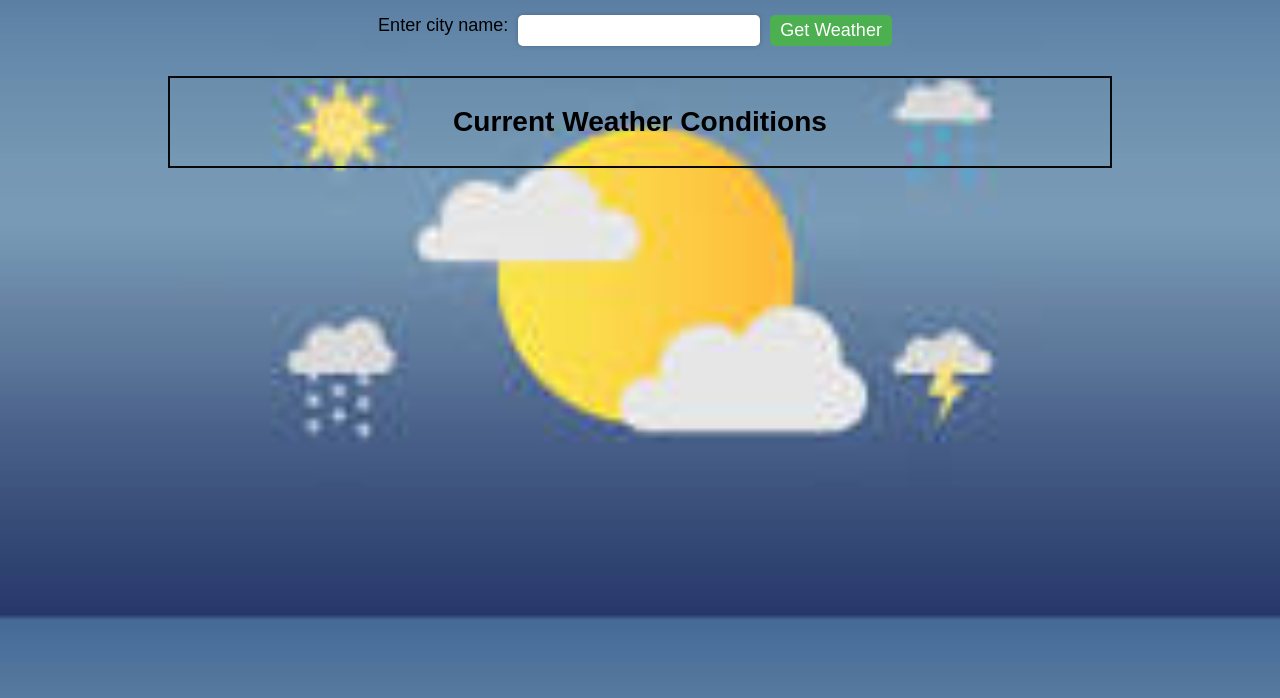
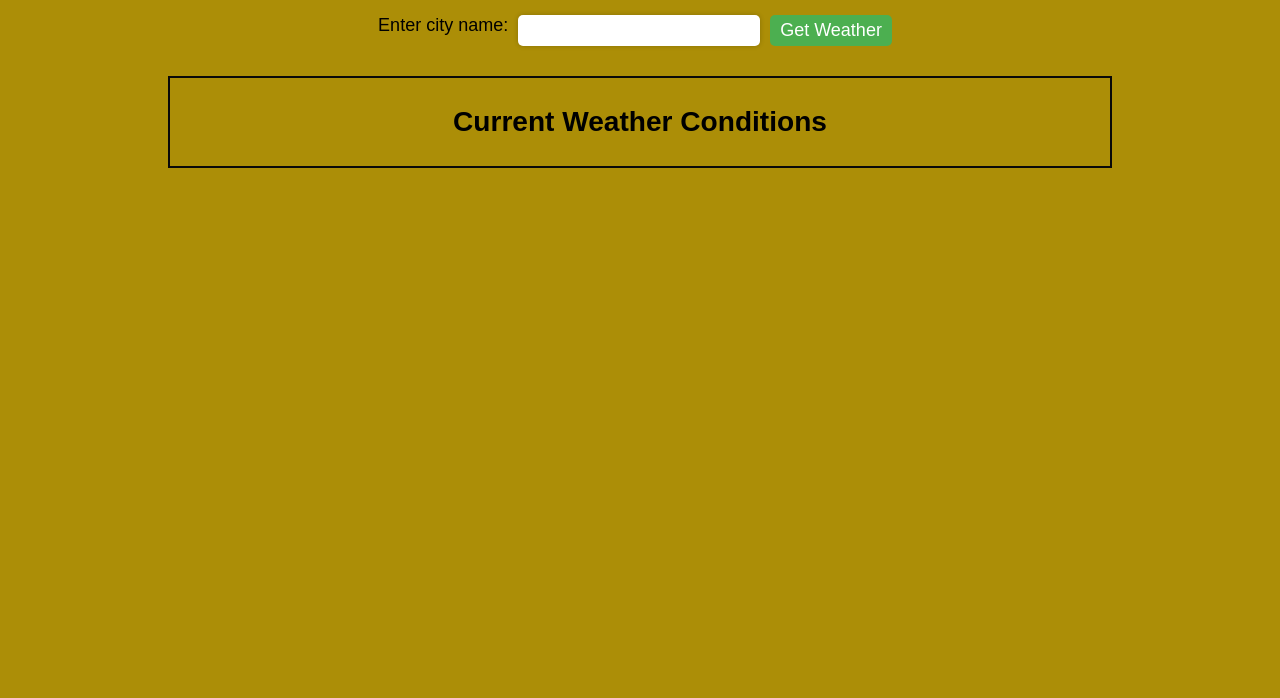
Before and after one commit to ThanushaMandala/weatherApp, a plain HTML site: page index.html in a window 1280 px wide. Shown: the part 102-800 px from the top of the page. Drawn offline with Linux system fonts and the light colour scheme.

Commit message:
output styling and removed the bg-image

```diff
--- a/style.css
+++ b/style.css
@@ -1,8 +1,8 @@
 body {
   font-family: Arial, sans-serif;
   background-color: #ac8e07;
-  background-image: url('weather.jpeg');
-  background-size: cover;
+  /* background-image: url('weather.jpeg');
+  background-size: cover; */
 }
 
 h1 {
```
